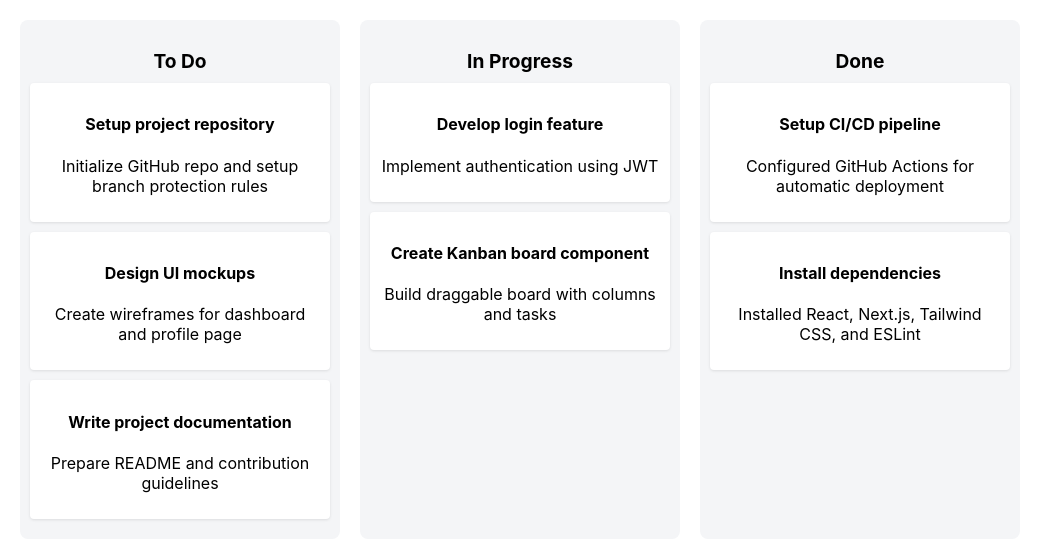
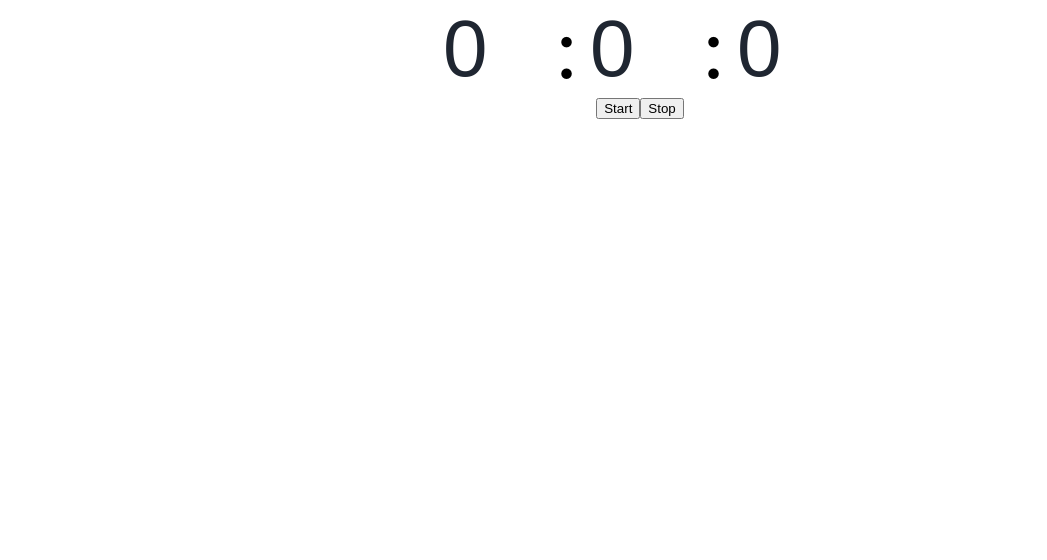
Before and after one commit to anurag-maurya-76/machine-coding, a React (Create React App) app: page / in a window 1280 px wide. Shown: the top 560 px of the page, without its empty margins (0-1047 px from the left). Built offline with nearby package versions, Linux system fonts and the light colour scheme.

Commit message:
complete timer

```diff
--- a/src/App.js
+++ b/src/App.js
@@ -1,11 +1,10 @@
 import "./App.css";
-import { Kanban } from "./components/kanban/kanban";
-import { kanbanData } from "./constants/kanban-data";
+import { Timer } from "./components/timer/timer";
 
 function App() {
   return (
     <div className="App">
-      <Kanban kanbanData={kanbanData} />
+      <Timer />
     </div>
   );
 }
--- /dev/null
+++ b/src/components/timer/timer.css
@@ -0,0 +1,17 @@
+.timer {
+  display: flex;
+  align-items: center;
+  justify-content: center;
+  gap: 10px;
+  font-size: 80px;
+}
+
+.timer > input {
+  border: none;
+  background: none;
+  outline: none;
+  color: #1f2631;
+  cursor: text;
+  font-size: 80px;
+  width: 100px;
+}
--- /dev/null
+++ b/src/components/timer/timer.js
@@ -0,0 +1,74 @@
+import { useState, useRef } from "react";
+import "./timer.css";
+
+export function Timer() {
+  const [hour, setHour] = useState(0);
+  const [minute, setMinute] = useState(0);
+  const [second, setSecond] = useState(0);
+  const interval = useRef(null);
+
+  // Convert inputs to total seconds
+  const getTotalSeconds = () => hour * 3600 + minute * 60 + second;
+
+  const handleStart = () => {
+    // Prevent multiple intervals
+    if (interval.current) return;
+
+    let totalSeconds = getTotalSeconds();
+
+    interval.current = setInterval(() => {
+      if (totalSeconds <= 0) {
+        clearInterval(interval.current);
+        interval.current = null;
+        return;
+      }
+
+      totalSeconds -= 1;
+
+      const h = Math.floor(totalSeconds / 3600);
+      const m = Math.floor((totalSeconds % 3600) / 60);
+      const s = totalSeconds % 60;
+
+      setHour(h);
+      setMinute(m);
+      setSecond(s);
+    }, 1000);
+  };
+
+  const handleStop = () => {
+    clearInterval(interval.current);
+    interval.current = null;
+  };
+
+  return (
+    <div>
+      <section className="timer">
+        <input
+          type="number"
+          value={hour}
+          onChange={(e) => setHour(Number(e.target.value))}
+          name="hour"
+          min="0"
+        />
+        <div>:</div>
+        <input
+          type="number"
+          value={minute}
+          onChange={(e) => setMinute(Number(e.target.value))}
+          name="minute"
+          min="0"
+        />
+        <div>:</div>
+        <input
+          type="number"
+          value={second}
+          onChange={(e) => setSecond(Number(e.target.value))}
+          name="second"
+          min="0"
+        />
+      </section>
+      <button onClick={handleStart}>Start</button>
+      <button onClick={handleStop}>Stop</button>
+    </div>
+  );
+}
```
